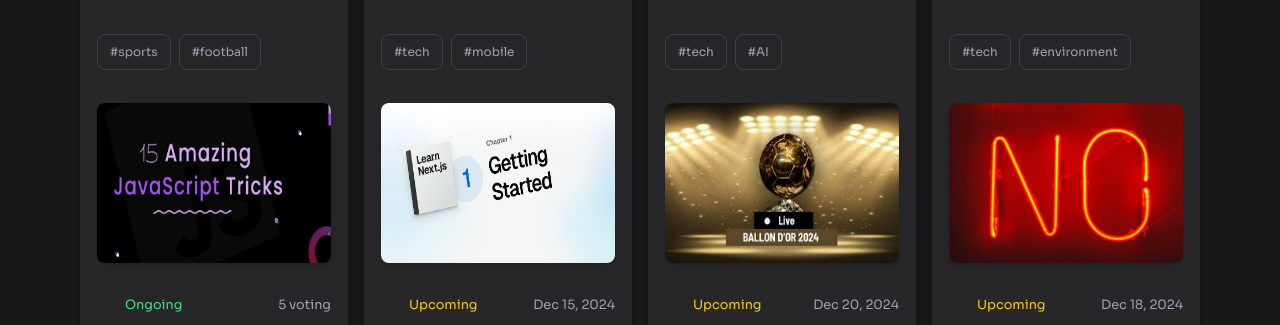
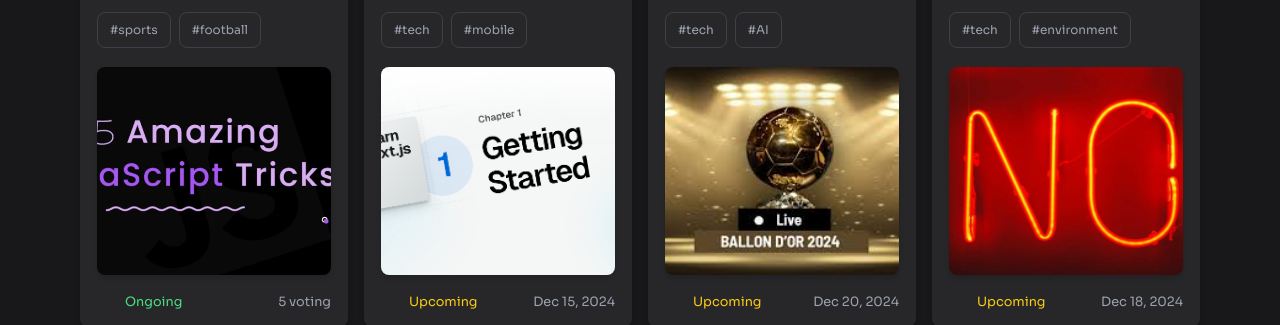
Before and after one commit to fisayo-dev/racc, a React (Vite) app: page / in a window 1280 px wide. Shown: the part 265-590 px from the top of the page. Built offline with nearby package versions, Linux system fonts and the light colour scheme; some icons are missing.

Commit message:
style: fixed uniform dispaly of vote card with images

```diff
--- a/src/components/VoteCard.jsx
+++ b/src/components/VoteCard.jsx
@@ -65,7 +65,7 @@ const VoteCard = ({
     }
   };
   return (
-    <div className="bg-zinc-800 h-[410px] overflow-hidden text-zinc-100 border-[0.1rem] border-zinc-800 hover:border-zinc-500 cursor-pointer shadow-md rounded-lg grid gap-2">
+    <div className="bg-zinc-800 h-[400px] overflow-hidden text-zinc-100 border-[0.1rem] border-zinc-800 hover:border-zinc-500 cursor-pointer shadow-md rounded-lg grid gap-2">
       <div className="grid items-center py-3 px-4 gap-4">
         <h2 className="md:text-[1.1rem] text-[1.4rem] text-zinc-200 font-bold">
           {description.length > 40 ? `${description.substr(0,40)}...`: description}
@@ -77,8 +77,7 @@ const VoteCard = ({
             </div>
           ))}
         </div>
-        <div className={`flex h-40 rounded-lg shadow-md overflow-clip`}>
-          <img src={image} className="w-full bg-center bg-cover"  draggable={false} />
+        <div className={`rounded-lg shadow-md h-52 w-full bg-cover bg-center`} style={{ backgroundImage: `url(${image})` }}>
         </div>
         {/* <div className="grid gap-[0.4rem]">
           {options.map((opt) => (
```
